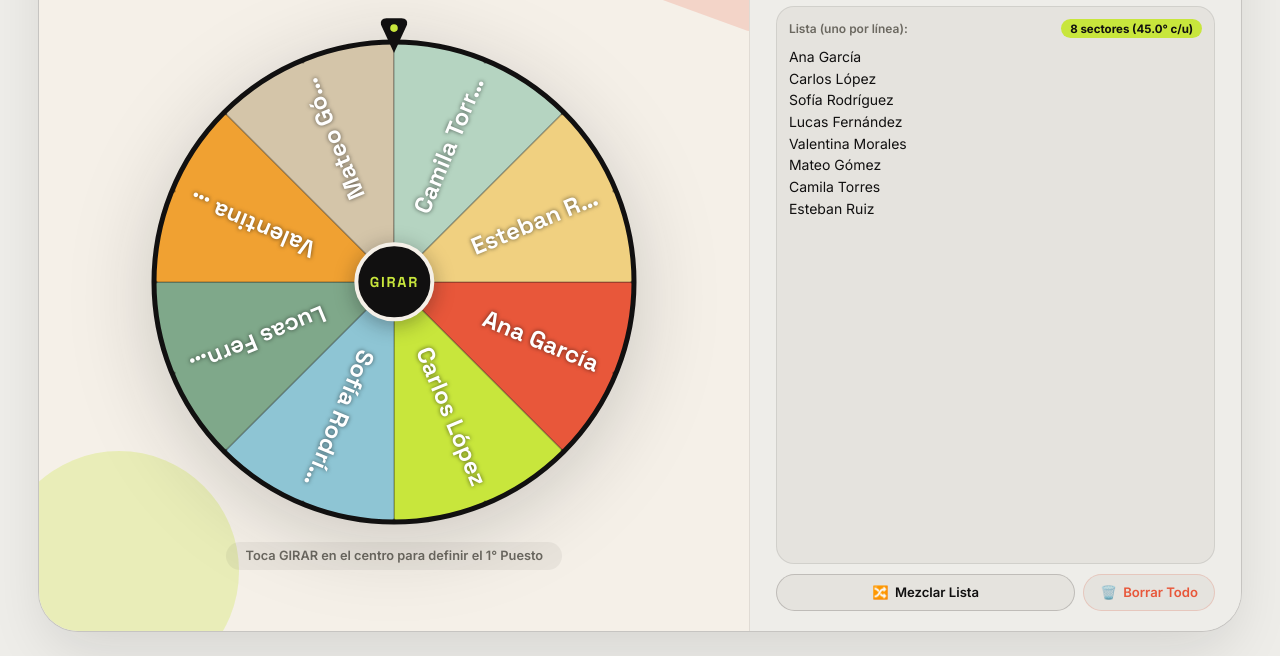
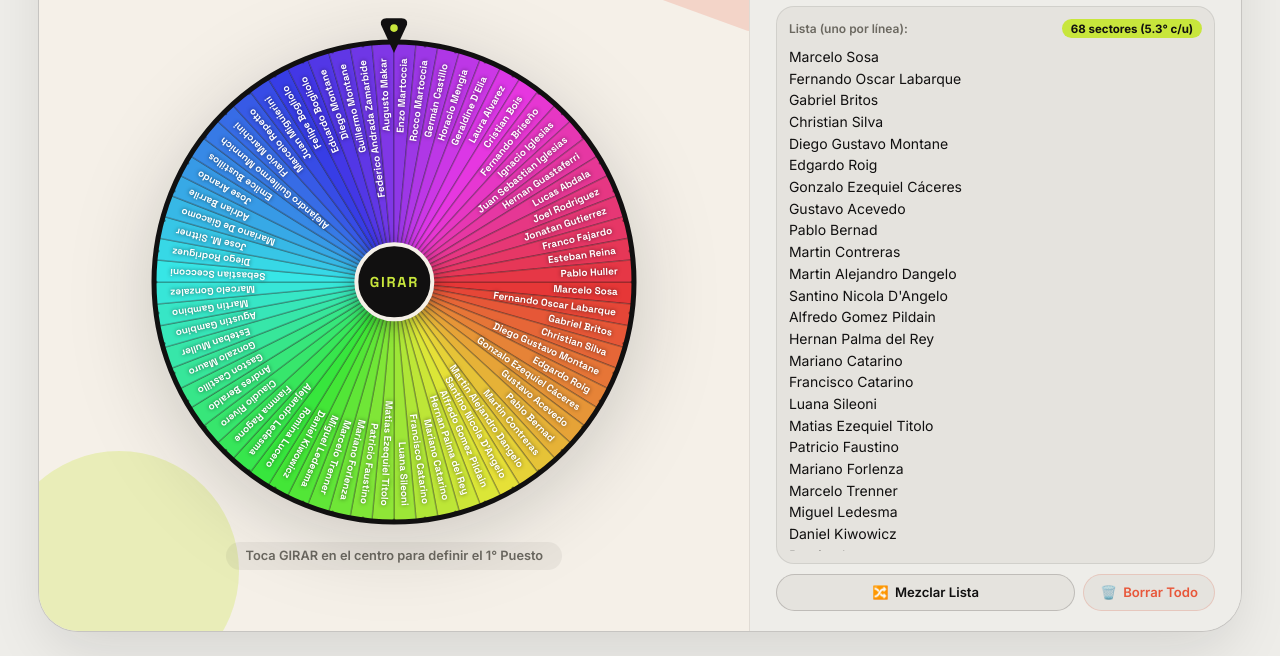
Before and after one commit to danberkh/wheeloffortune, a plain HTML site: page index.html in a window 1280 px wide. Shown: the part 144-800 px from the top of the page. Drawn offline with Linux system fonts and the light colour scheme.

Commit message:
Actualizar lista de participantes a 68 nombres y sincronizar contador

```diff
--- a/app.js
+++ b/app.js
@@ -7,7 +7,7 @@
   'use strict';
 
   // --- Storage Keys ---
-  const STORAGE_KEY_NAMES = 'sorteo_zk_participants';
+  const STORAGE_KEY_NAMES = 'sorteo_zk_participants_v2';
   const STORAGE_KEY_HISTORY = 'sorteo_zk_history';
   const STORAGE_KEY_THEME = 'sorteo_zk_theme';
 
@@ -16,14 +16,74 @@
   const TWO_PI = 2 * Math.PI;
 
   const DEFAULT_NAMES = [
-    'Ana García',
-    'Carlos López',
-    'Sofía Rodríguez',
-    'Lucas Fernández',
-    'Valentina Morales',
-    'Mateo Gómez',
-    'Camila Torres',
-    'Esteban Ruiz'
+    'Marcelo Sosa',
+    'Fernando Oscar Labarque',
+    'Gabriel Britos',
+    'Christian Silva',
+    'Diego Gustavo Montane',
+    'Edgardo Roig',
+    'Gonzalo Ezequiel Cáceres',
+    'Gustavo Acevedo',
+    'Pablo Bernad',
+    'Martin Contreras',
+    'Martin Alejandro Dangelo',
+    'Santino Nicola D\'Angelo',
+    'Alfredo Gomez Pildain',
+    'Hernan Palma del Rey',
+    'Mariano Catarino',
+    'Francisco Catarino',
+    'Luana Sileoni',
+    'Matias Ezequiel Titolo',
+    'Patricio Faustino',
+    'Mariano Forlenza',
+    'Marcelo Trenner',
+    'Miguel Ledesma',
+    'Daniel Kiwowicz',
+    'Romina Lucero',
+    'Alejandro Ledesma',
+    'Fiamma Ragone',
+    'Claudio Rivero',
+    'Andres Beraldo',
+    'Gaston Castillo',
+    'Gonzalo Mauro',
+    'Esteban Muller',
+    'Agustin Gambino',
+    'Martin Gambino',
+    'Marcelo Gonzalez',
+    'Sebastian Scecconi',
+    'Diego Rodriguez',
+    'Jose M. Sittner',
+    'Mariano De Giacomo',
+    'Adrian Barrile',
+    'Jose Arando',
+    'Emilce Bustillos',
+    'Alejandro Guillermo Munnich',
+    'Flavio Marchini',
+    'Marcelo Repetto',
+    'Juan Miguierini',
+    'Felipe Bogliolo',
+    'Eduardo Bogliolo',
+    'Diego Montane',
+    'Guillermo Montane',
+    'Federico Andrada Zamarbide',
+    'Augusto Makar',
+    'Enzo Martoccia',
+    'Rocco Martoccia',
+    'Germán Castillo',
+    'Horacio Mengia',
+    'Geraldine D´Elia',
+    'Laura Alvarez',
+    'Cristian Bois',
+    'Fernando Briseño',
+    'Ignacio Iglesias',
+    'Juan Sebastian Iglesias',
+    'Hernan Guastaferri',
+    'Lucas Abdala',
+    'Joel Rodriguez',
+    'Jonatan Gutierrez',
+    'Franco Fajardo',
+    'Esteban Reina',
+    'Pablo Huller'
   ];
 
   // Minimalist palette matching the new design system
--- a/index.html
+++ b/index.html
@@ -36,7 +36,7 @@
         <div class="metric-caption">Participantes del Sorteo</div>
         <div class="metric-value-row">
           <div class="metric-value">
-            <span id="participantHeroCount">8</span>
+            <span id="participantHeroCount">68</span>
             <span class="metric-unit">Inscriptos</span>
           </div>
           <div id="metricBadge" class="metric-badge">+100% Justo</div>
@@ -106,7 +106,7 @@
         <div class="textarea-card">
           <div class="textarea-card-header">
             <label for="namesTextarea">Lista (uno por línea):</label>
-            <span id="sliceInfo" class="slice-pill-badge">8 sectores</span>
+            <span id="sliceInfo" class="slice-pill-badge">68 sectores</span>
           </div>
           <textarea id="namesTextarea" class="fintech-textarea" rows="8"
             placeholder="Escribe un nombre por línea...&#10;Ana García&#10;Carlos López&#10;Sofía Rodríguez&#10;Lucas Fernández"
```
